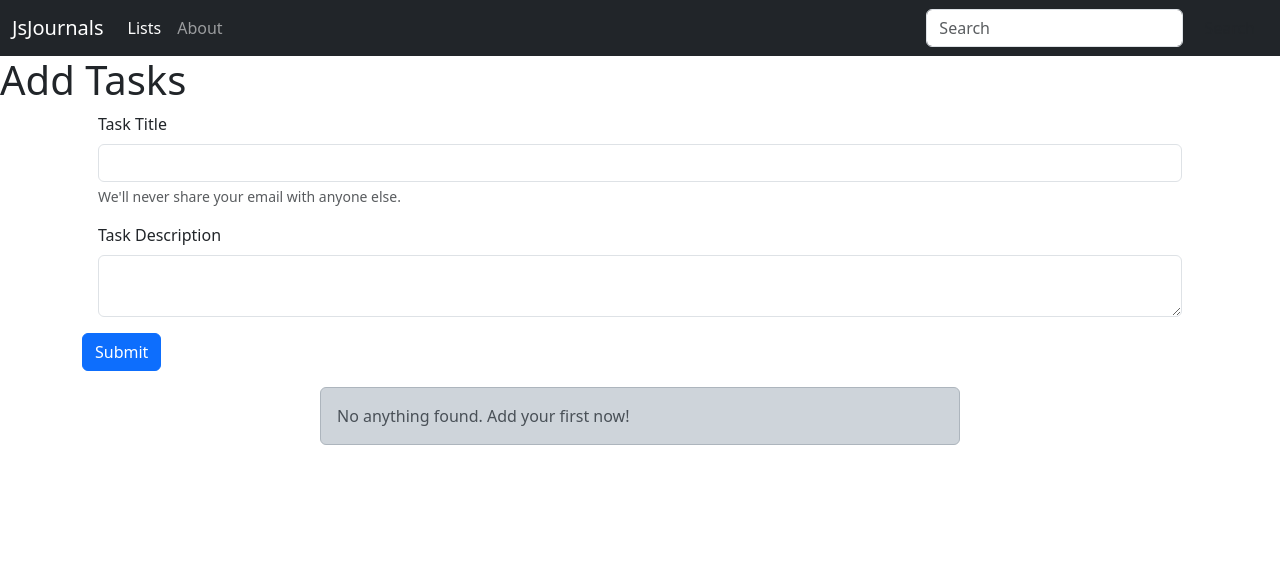
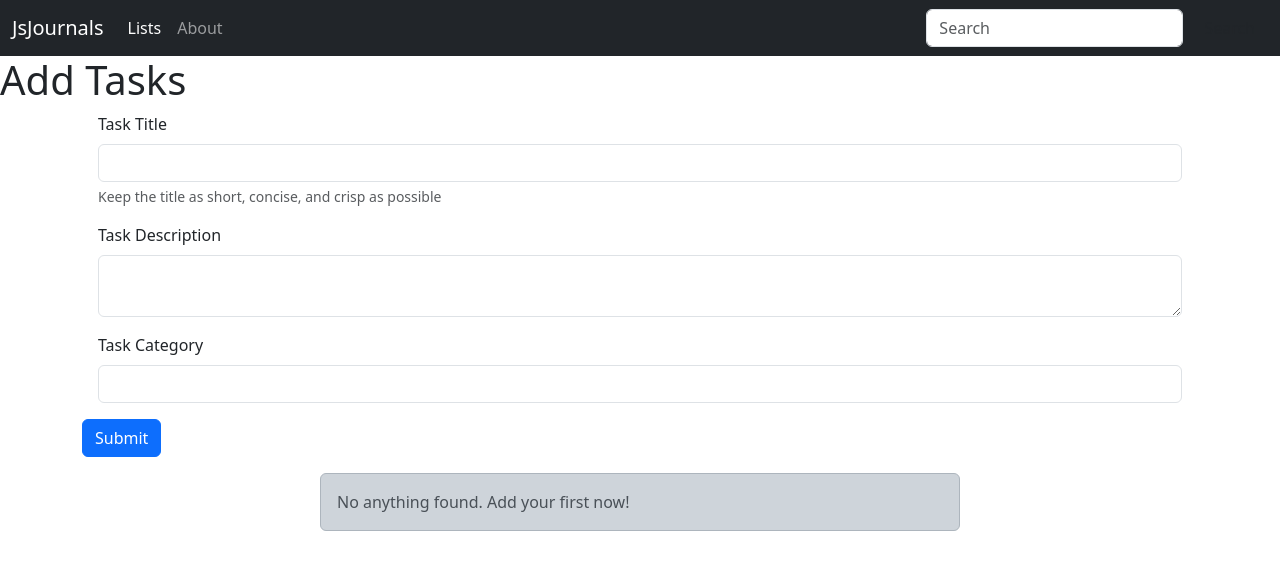
Before and after one commit to mrinal-cloud/jacksJournal-flask, a Flask app: page /show in a window 1280 px wide. Shown: the top 570 px of the page. Run offline with Flask 3, Linux system fonts and the light colour scheme.

Commit message:
okay now i can use for real for personal

```diff
--- a/app.py
+++ b/app.py
@@ -57,6 +57,7 @@ class Task(db.Model):
     id = db.Column(db.Integer, primary_key=True)
     title = db.Column(db.String(80), nullable=False)
     description = db.Column(db.String, nullable=True)
+    category = db.Column(db.Integer, nullable=False)
     date_created = db.Column(db.DateTime, default=datetime.utcnow)
 
     def __repr__(self) -> str:
@@ -81,7 +82,8 @@ def showAll():
     if request.method=='POST':
         title = request.form['fTitle']
         desc = request.form['fDescription']
-        task = Task(title=title, description=desc)
+        catg = request.form['fCategory']
+        task = Task(title=title, description=desc, category=catg)
         db.session.add(task)
         db.session.commit()
 
@@ -94,9 +96,12 @@ def updateTask(taskId):
     if request.method == 'POST':
         title=request.form['fTitle']
         desc=request.form['fDescription']
+        catg=request.form['fCategory']
+
         uTask=Task.query.filter_by(id=taskId).first()
         uTask.title=title
         uTask.description=desc
+        uTask.category=catg
         # db.session.add(uTask)
         db.session.commit()
         return redirect("/")
--- a/templates/home.html
+++ b/templates/home.html
@@ -22,7 +22,7 @@
         <div class="col-md-3 mx-0 my-2 ">
             <div class="card pad" style="width: 18rem;" id="ques">
                 <a href="/show/{{item.id}}">
-                    <img src="static/imgages/slider-1.jpg" class="card-img-top" alt="image for this discussion">
+                    <img src="static/imgages/slider-{{item.category}}.jpg" class="card-img-top" alt="image for this discussion">
                     <div class="card-body">
                         <h5 class="card-title">{{item.title}}</h5>
                     </a>
--- a/templates/journals.html
+++ b/templates/journals.html
@@ -20,11 +20,15 @@
         <div class="mb-3 mx-3 fluid">
             <label class="form-label" for="fTitle">Task Title</label>
             <input type="text" class="form-control" name="fTitle" id="fTitle" aria-describedby="emailHelp">
-            <div id="emailHelp" class="form-text">We'll never share your email with anyone else.</div>
+            <div id="emailHelp" class="form-text">Keep the title as short, concise, and crisp as possible</div>
         </div>
         <div class="mb-3 mx-3">
             <label class="form-label" for="fDescription">Task Description</label>
             <textarea type="text" class="form-control" name="fDescription" id="fDescription"></textarea>
+        </div>
+        <div class="mb-3 mx-3">
+            <label class="form-label" for="fCategory">Task Category</label>
+            <input type="text" class="form-control" name="fCategory" id="fCategory">
         </div>
 
         <button type="submit" class="btn btn-primary">Submit</button>
@@ -46,9 +50,10 @@
             <tr>
                 <th style="width: 5%;" scope="col">Sl No</th>
                 <th style="width: 15%;" scope="col">Title</th>
-                <th style="width: 55%;" scope="col">Description</th>
+                <th style="width: 50%;" scope="col">Description</th>
+                <th style="width: 7%;" scope="col">Category</th>
                 <th style="width: 10%;" scope="col">date of create</th>
-                <th style="width: 15%;" scope="col">Actions</th>
+                <th style="width: 13%;" scope="col">Actions</th>
             </tr>
         </thead>
 
@@ -59,6 +64,7 @@
                 <th scope="row">{{loop.index}}</th>
                 <td>{{t.title}}</td>
                 <td>{{t.description}}</td>
+                <td>{{t.category}}</td>
                 <td>{{t.date_created}}</td>
                 <td>
                     <a href="/update/{{t.id}}" type="button" class="btn btn-outline-dark btn-sm mx-1">Update</a>
--- a/templates/update.html
+++ b/templates/update.html
@@ -16,11 +16,15 @@
             <label class="form-label" for="fTitle">Task Title</label>
             <input type="text" class="form-control" name="fTitle" id="fTitle" value="{{thisTask.title}}"
                 aria-describedby="emailHelp">
-            <div id="emailHelp" class="form-text">We'll never share your email with anyone else.</div>
+            <div id="emailHelp" class="form-text">Keep the title as short, concise, and crisp as possible</div>
         </div>
         <div class="mb-3 mx-3">
             <label class="form-label" for="fDescription">Task Description</label>
             <textarea type="text" class="form-control" name="fDescription" id="fDescription">{{thisTask.description}}</textarea>
+        </div>
+        <div class="mb-3 mx-3 fluid">
+            <label class="form-label" for="fCategory">Task Category</label>
+            <input type="text" class="form-control" name="fCategory" id="fCategory" value="{{thisTask.category}}">
         </div>
 
         <button type="submit" class="btn btn-primary">Submit</button>
```
